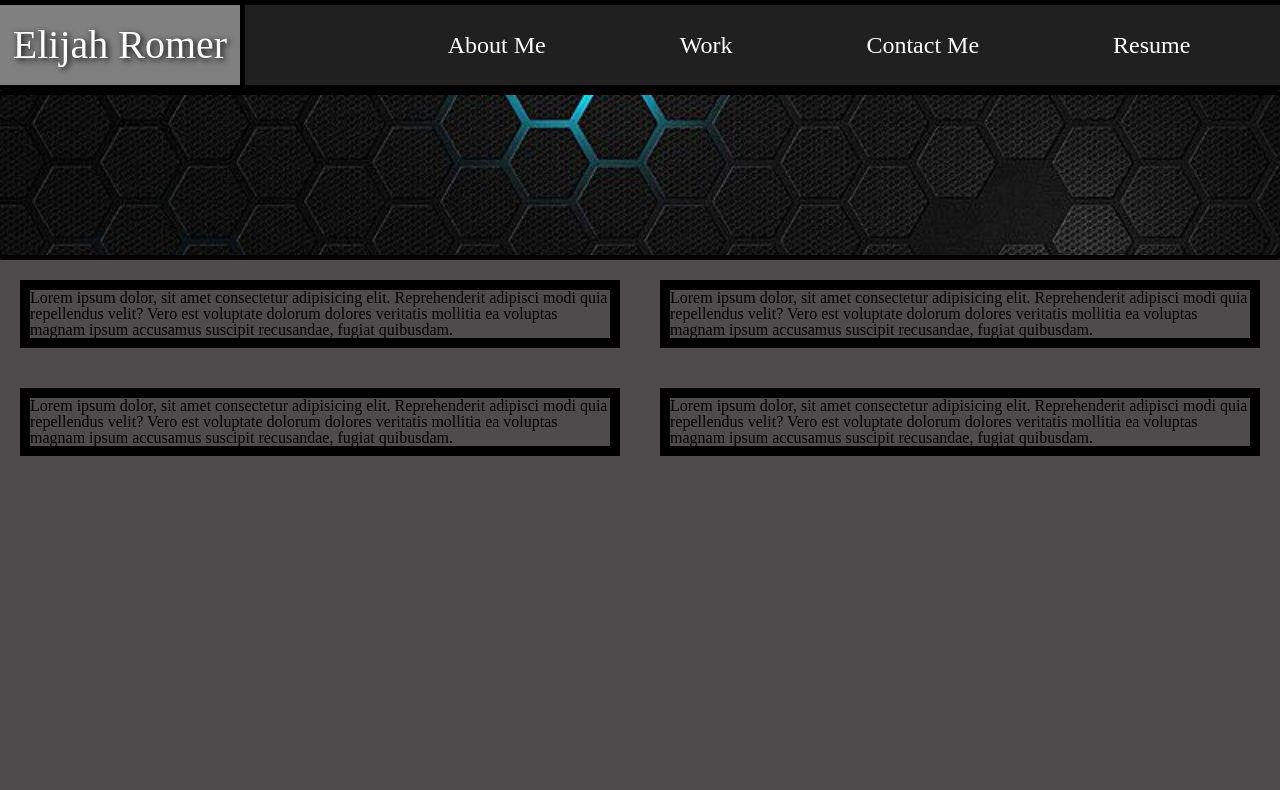
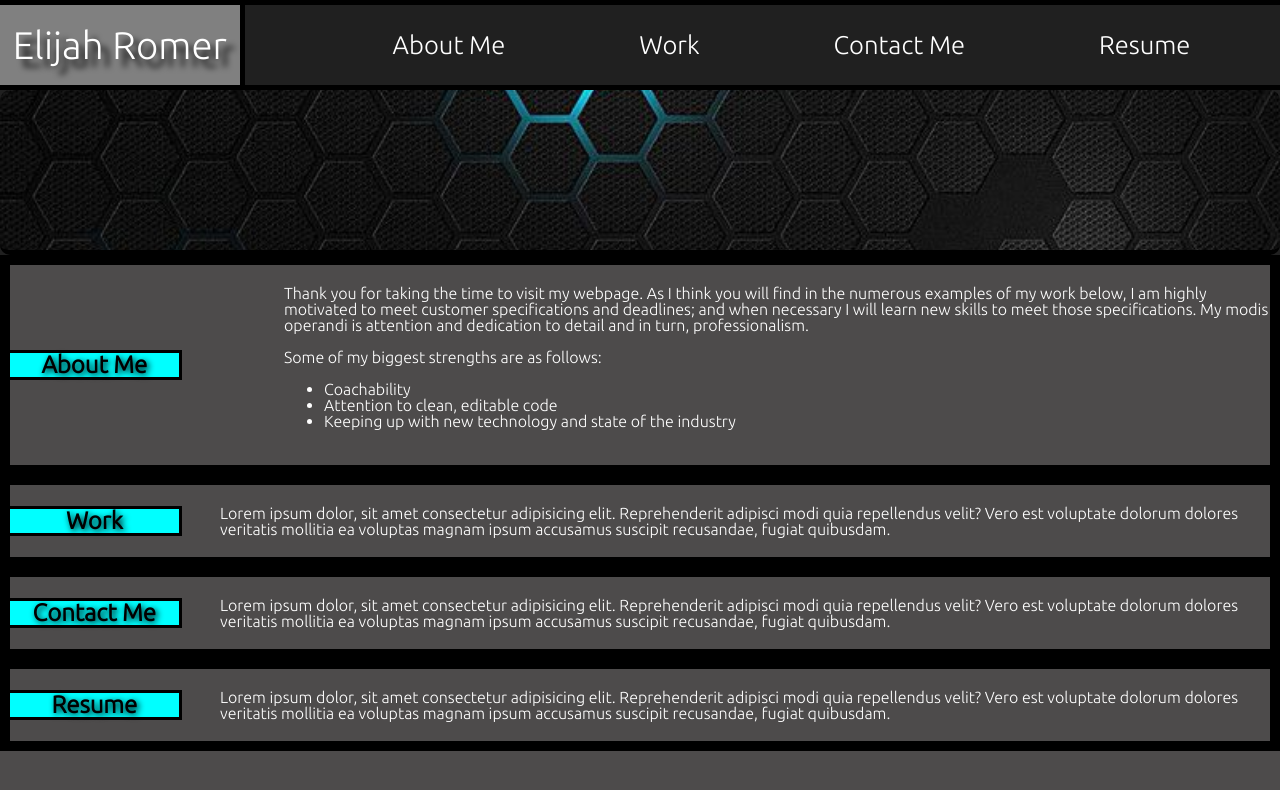
Before and after one commit to ElijahRomer/My-Portfolio-2, a plain HTML site: page Index.html in a window 1280 px wide. Drawn offline with Linux system fonts and the light colour scheme.

Commit message:
basic format for website body established and some styling

```diff
--- a/Index.html
+++ b/Index.html
@@ -8,6 +8,8 @@
     <title>Elijah Romer</title>
     <link rel="stylesheet" href="assets/css/reset.css">
     <link rel="stylesheet" href="assets/css/style.css">
+    <link rel="preconnect" href="https://fonts.gstatic.com">
+    <link href="https://fonts.googleapis.com/css2?family=Ubuntu:wght@300&display=swap" rel="stylesheet">
 </head>
 
 <body>
@@ -16,10 +18,10 @@
             <h1>Elijah Romer</h1>
             <nav>
                 <ul>
-                        <li><a href="#aboutMe">About Me</a></li>
-                        <li><a href="#work">Work</a></li>
-                        <li><a href="#contactMe">Contact Me</a></li>
-                        <li><a href="#resume">Resume</a></li>
+                    <li><a href="#aboutMe">About Me</a></li>
+                    <li><a href="#work">Work</a></li>
+                    <li><a href="#contactMe">Contact Me</a></li>
+                    <li><a href="#resume">Resume</a></li>
                     </a>
                 </ul>
             </nav>
@@ -27,8 +29,27 @@
         <div class="bannerImage" title="main image" aria-label="Beehive banner image"></div>
     </header>
     <main>
-        <section class="gridContainer">
-            <!-- project content in here -->
+        <section id="aboutMe">
+            <h2 class="sectionTitle">About Me</h2>
+            <div class="sectionContent">
+                <p>Thank you for taking the time to visit my webpage. As I think you will find in the numerous examples of
+                    my work below, I am highly motivated to meet customer specifications and deadlines;
+                    and when necessary I will learn new skills to meet those specifications. My modis operandi is attention
+                    and dedication to detail and in turn, professionalism.</p>
+                    <br>
+                <p>Some of my biggest strengths are as follows:</p>
+                <ul>
+                    <li>Coachability</li>
+                    <li>Attention to clean, editable code</li>
+                    <li>Keeping up with new technology and state of the industry</li>
+                </ul>
+            </div>
+
+
+        </section>
+
+        <section id="work">
+            <h2>Work</h2>
             <p>Lorem ipsum dolor, sit amet consectetur adipisicing elit. Reprehenderit adipisci modi quia repellendus
                 velit?
                 Vero est voluptate dolorum dolores veritatis mollitia ea voluptas magnam ipsum accusamus suscipit
@@ -36,8 +57,8 @@
                 fugiat quibusdam.</p>
         </section>
 
-        <section class="gridContainer">
-            <!-- project content in here -->
+        <section id="contactMe">
+            <h2>Contact Me</h2>
             <p>Lorem ipsum dolor, sit amet consectetur adipisicing elit. Reprehenderit adipisci modi quia repellendus
                 velit?
                 Vero est voluptate dolorum dolores veritatis mollitia ea voluptas magnam ipsum accusamus suscipit
@@ -45,25 +66,18 @@
                 fugiat quibusdam.</p>
         </section>
 
-        <section class="gridContainer">
-            <!-- project content in here -->
+        <section id="resume">
+            <h2>Resume</h2>
             <p>Lorem ipsum dolor, sit amet consectetur adipisicing elit. Reprehenderit adipisci modi quia repellendus
                 velit?
                 Vero est voluptate dolorum dolores veritatis mollitia ea voluptas magnam ipsum accusamus suscipit
                 recusandae,
                 fugiat quibusdam.</p>
         </section>
+    </main>
+    <footer>
 
-                <section class="gridContainer">
-            <!-- project content in here -->
-            <p>Lorem ipsum dolor, sit amet consectetur adipisicing elit. Reprehenderit adipisci modi quia repellendus
-                velit?
-                Vero est voluptate dolorum dolores veritatis mollitia ea voluptas magnam ipsum accusamus suscipit
-                recusandae,
-                fugiat quibusdam.</p>
-        </section>
-
-    </main>
+    </footer>
 </body>
 <footer>
 
--- a/assets/css/reset.css
+++ b/assets/css/reset.css
@@ -9,7 +9,7 @@ a, abbr, acronym, address, big, cite, code,
 del, dfn, em, img, ins, kbd, q, s, samp,
 small, strike, strong, sub, sup, tt, var,
 b, u, i, center,
-dl, dt, dd, ol, ul, li,
+ dl, dt, dd, /*ol, ul, li, */
 fieldset, form, label, legend,
 table, caption, tbody, tfoot, thead, tr, th, td,
 article, aside, canvas, details, embed,
@@ -32,7 +32,7 @@ body {
 	line-height: 1;
 }
 ol, ul {
-	list-style: none;
+	/* list-style: none; */
 }
 blockquote, q {
 	quotes: none;
--- a/assets/css/style.css
+++ b/assets/css/style.css
@@ -37,6 +37,7 @@ header{
 #title{
     /* STYLING */
     border:black 5px solid;
+    font-family:'Ubuntu', serif, sans-serif; /*Ubuntu font imported from google fonts (https://fonts.google.com/)*/
     /* POSITIONING */
     display:flex;
     justify-content:space-between;
@@ -47,7 +48,8 @@ header{
 }
 header h1{
     /* STYLING */
-    text-shadow:2px 2px 6px rgb(0, 0, 0);
+    font-size: 3vmax;
+    text-shadow:8px 8px 6px rgb(0, 0, 0);
     border-right:black 5px solid;
     color: white;
     background-color: grey;
@@ -56,14 +58,13 @@ header h1{
     float:left;
     justify-content: center;
     align-items: center;
-    font-size: 5vh;
     padding:0 1vw;
 }
 
 nav{
     /* STYLING */
     color:white;
-    font-size: 3vh;
+    font-size: 2vmax;
     /* POSITIONING */
     padding-right:2%;
     display:flex;
@@ -77,7 +78,7 @@ header li{
 }
 
 .bannerImage{
-    border:black solid 5px;
+    border-bottom:black solid 5px;
     border-radius: 10px;
     height: 20vh;
     width: 100%;
@@ -90,18 +91,58 @@ header li{
 
 main{
     display:grid;
-    grid-template-columns:50fr 50fr;
+    font-family:'Ubuntu', serif, sans-serif; /*Ubuntu font imported from google fonts (https://fonts.google.com/)*/
+    /* border-spacing: 5px 0; */
+    /* grid-template-columns:1fr 5fr; */
     /* flex-direction: column; */
     /* align-items: center; */
     /* flex-wrap:wrap; */
+
 }
-.gridContainer{
-    border:black solid 10px;
-    margin:20px;
-    display:flex;
-    flex-direction: column;
-    justify-content:center;
-}
-.gridContainer:hover{
+main > section:hover{
     border:rgb(0, 212, 212) solid 10px;
 }
+
+main > section:active{
+    border:orange solid 10px;
+}
+
+main > section{
+    /* STYLING */
+    border:black solid 10px;
+    border-spacing: 5px;
+    color:white;
+    /* POSITIONING */
+    display:grid;
+    grid-template-columns: 1fr 5fr ;
+    padding:20px 0;
+    margin: 0 auto;
+    /* justify-content:center; */
+    align-items: center;
+    height: ;
+
+}
+.sectionContent{
+    /* list-style-type:square; */
+    margin-left: 5vw;
+}
+main > section > h2{
+    /* STYLING */
+    color:black;
+    font-size:3vmin;
+    text-shadow:2px 2px 6px rgb(0, 0, 0);
+    font-weight: bolder;
+    background-color: cyan;
+    border-top: black 3px solid;
+    border-right: black 3px solid;
+    border-bottom: black 3px solid;
+    /* POSITIONING */
+    display:flex;
+    justify-content: center;
+    margin-right: 3vw;
+}
+main > section > p{
+    display:flex;
+    grid-template-columns: 2fr;
+
+}
```
